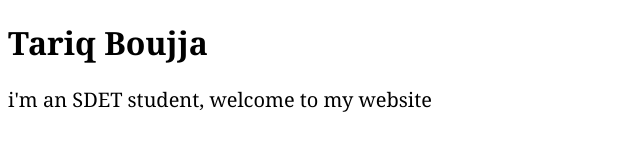
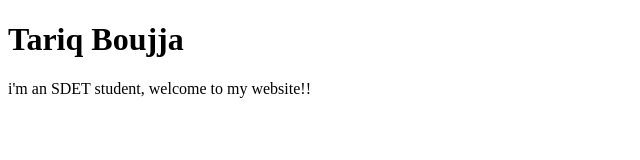
Before and after one commit to tariqboujja/tariq-blog, a plain HTML site: page index.html in a window 1280 px wide. Shown: the whole page, without its empty margins (0-640 px from the left). Drawn offline with Linux system fonts and the light colour scheme.

Commit message:
two marks added

```diff
--- a/index.html
+++ b/index.html
@@ -1,4 +1,3 @@
-
 <!DOCTYPE html>
 
 <html lang="en">
@@ -10,19 +9,6 @@
 
 		<style>
 
-			div[class='container'] {
-				width: 850px;
-				margin-left: auto;
-				margin-right: auto;
-			}
-
-			html {
-				font-family: charter, Georgia, Cambria, "Times New Roman", Times, serif;
-			}
-
-			p {
-				font-size: 20px;
-			}
 
 		</style>
 
@@ -30,7 +16,7 @@
 
 <body>
 	<h1>Tariq Boujja</h1>
-	<p>i'm an SDET student, welcome to my website</p>
+	<p>i'm an SDET student, welcome to my website!!</p>
 
 </body>
 
```
